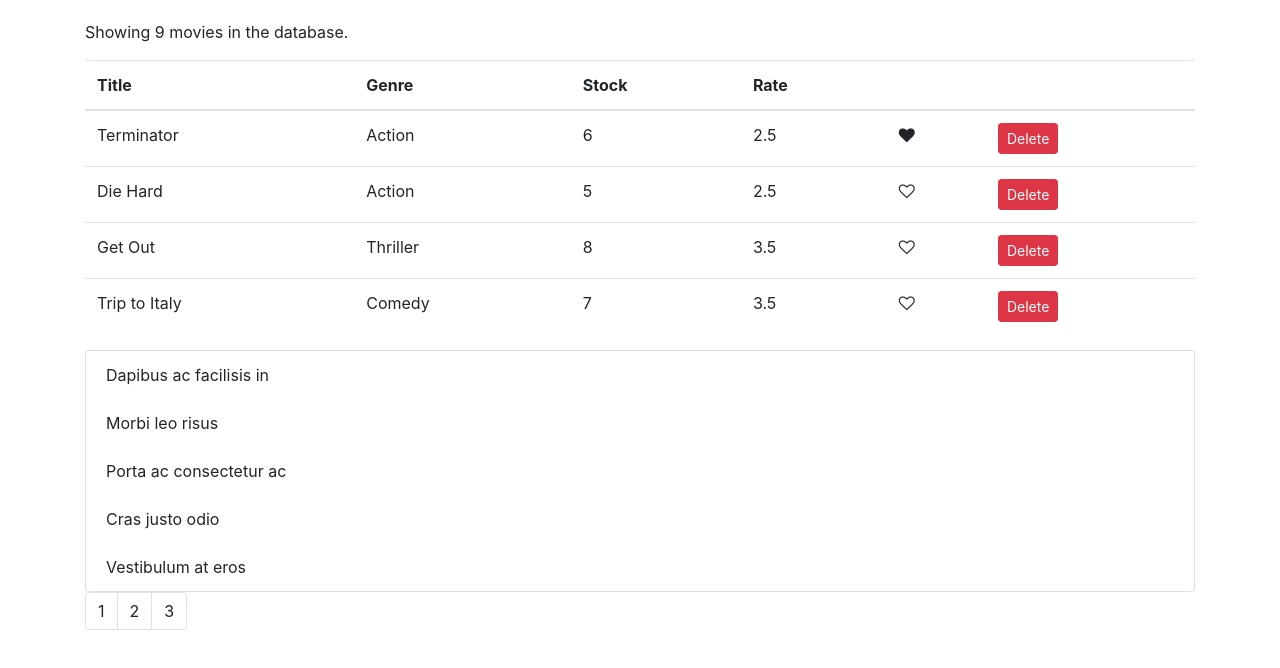
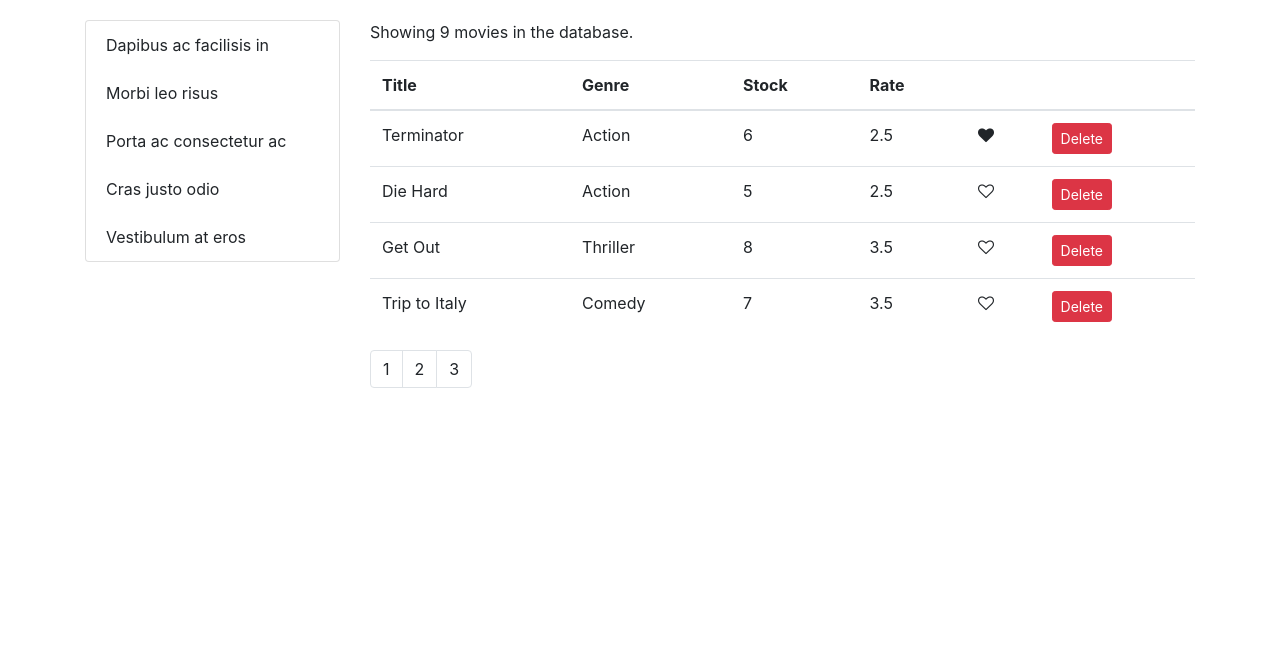
Before and after one commit to Doumham-Armah/vidly, a React (Create React App) app: page / in a window 1280 px wide. Shown: the top 668 px of the page. Built offline with nearby package versions, Linux system fonts and the light colour scheme.

Commit message:
added ListGroup component for genre filtering

```diff
--- a/src/components/common/ListGroup.jsx
+++ b/src/components/common/ListGroup.jsx
@@ -1,6 +1,6 @@
 import React from 'react';
 
-const ListGroup = () => {
+const ListGroup = (props) => {
 
 
     return (
--- a/src/components/movies.jsx
+++ b/src/components/movies.jsx
@@ -4,13 +4,19 @@ import { getMovies } from "../services/fakeMovieService";
 import Pagination from './common/Pagination'
 import { paginate } from '../utils/paginate'
 import ListGroup from "./common/ListGroup";
+import { getGenres } from "../services/fakeGenreService";
 
 class Movies extends Component {
   state = {
-    movies: getMovies(),
+    movies: [],
+    genres: [],
     pageSize: 4,
     currentPage: 1
   };
+
+  componentDidMount= () => {
+    this.setState({ movies: getMovies(), genres: getGenres() })
+  }
 
   handlePageChange = pageNum => {
     this.setState({ currentPage: pageNum })
@@ -29,6 +35,10 @@ class Movies extends Component {
     this.setState({ movies });
   };
 
+  handleGenreSelect = genre => {
+    console.log(genre)
+  }
+
   render() {
 
     const { length: count } = this.state.movies;
@@ -41,7 +51,13 @@ class Movies extends Component {
     const movies = paginate(allMovies, currentPage, pageSize)
 
     return (
-      <React.Fragment>
+      <div className="row">
+
+        <div className="col-3">
+          <ListGroup items={this.state.genres} onItemSelect={this.handleGenreSelect}/>
+        </div>
+
+        <div className="col">
           <p>Showing {count} movies in the database.</p>
           <table className="table">
             <thead>
@@ -79,13 +95,15 @@ class Movies extends Component {
               ))}
             </tbody>
           </table>
-        <ListGroup/>
           <Pagination
            moviesCount={count}
            pageSize={this.state.pageSize}
            currentPage={this.state.currentPage}
            onPageChange={this.handlePageChange}/>
-      </React.Fragment>
+          </div>
+
+
+      </div>
     );
   }
 }
```
Lines whose indentation alone changed are shown as unchanged.
